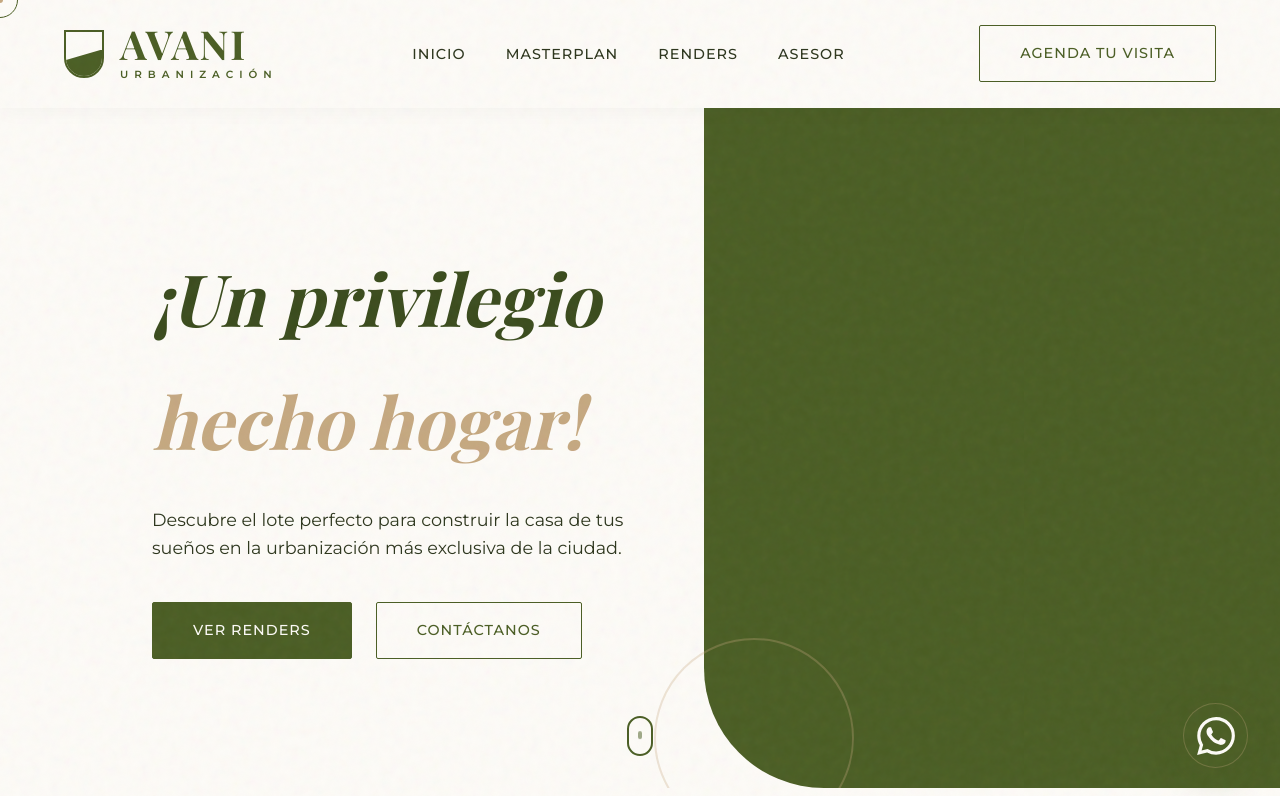
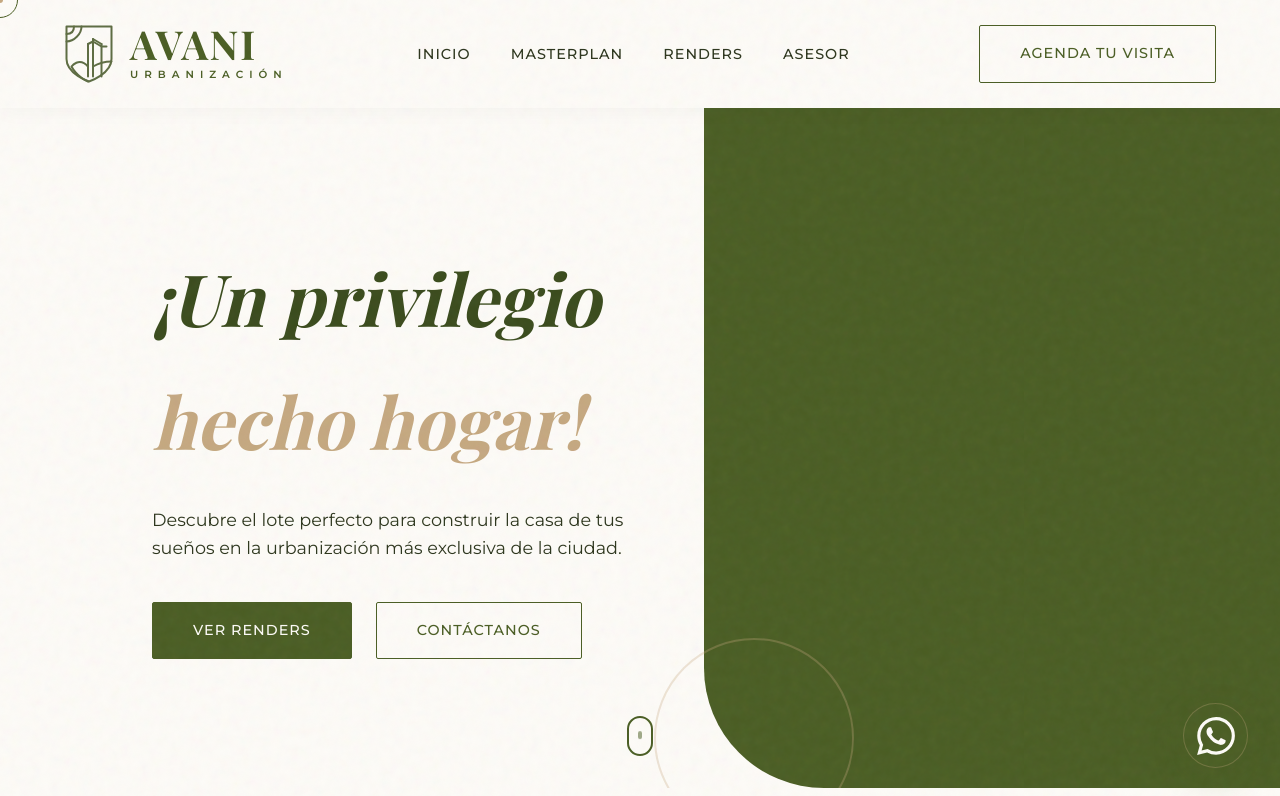
Before and after one commit to Manuelherrera22/Avani, a React (Vite) app: page / in a window 1280 px wide. Shown: the top 796 px of the page. Built offline with nearby package versions, Linux system fonts and the light colour scheme; a web font is replaced by a local one.

Commit message:
feat: integrate true Avani logo vector

```diff
--- a/src/components/Navbar.css
+++ b/src/components/Navbar.css
@@ -19,24 +19,9 @@
     gap: 1rem;
 }
 
-.logo-icon {
-    width: 40px;
-    height: 48px;
-    border: 2px solid var(--avani-olive);
-    border-radius: 0 0 20px 20px;
-    position: relative;
-    overflow: hidden;
-}
-
-.logo-icon::before {
-    content: '';
-    position: absolute;
-    bottom: 0;
-    left: 0;
-    width: 100%;
-    height: 60%;
-    background-color: var(--avani-olive);
-    clip-path: polygon(0 40%, 100% 0, 100% 100%, 0% 100%);
+.logo-icon-svg {
+    height: 60px;
+    width: auto;
 }
 
 .logo-text {
--- a/src/components/Navbar.jsx
+++ b/src/components/Navbar.jsx
@@ -14,8 +14,7 @@ const Navbar = () => {
       <div className="container nav-container">
         <MagneticWrapper>
           <div className="nav-logo">
-            {/* Text-based logo mimicking the shield */}
-            <div className="logo-icon"></div>
+            <img src="/src/assets/avani-logo.svg" alt="Avani Logo" className="logo-icon-svg" />
             <div className="logo-text">
               <span className="logo-main">AVANI</span>
               <span className="logo-sub">URBANIZACIÓN</span>
```
Also changed, not shown: src/assets/avani-logo.svg (added).
